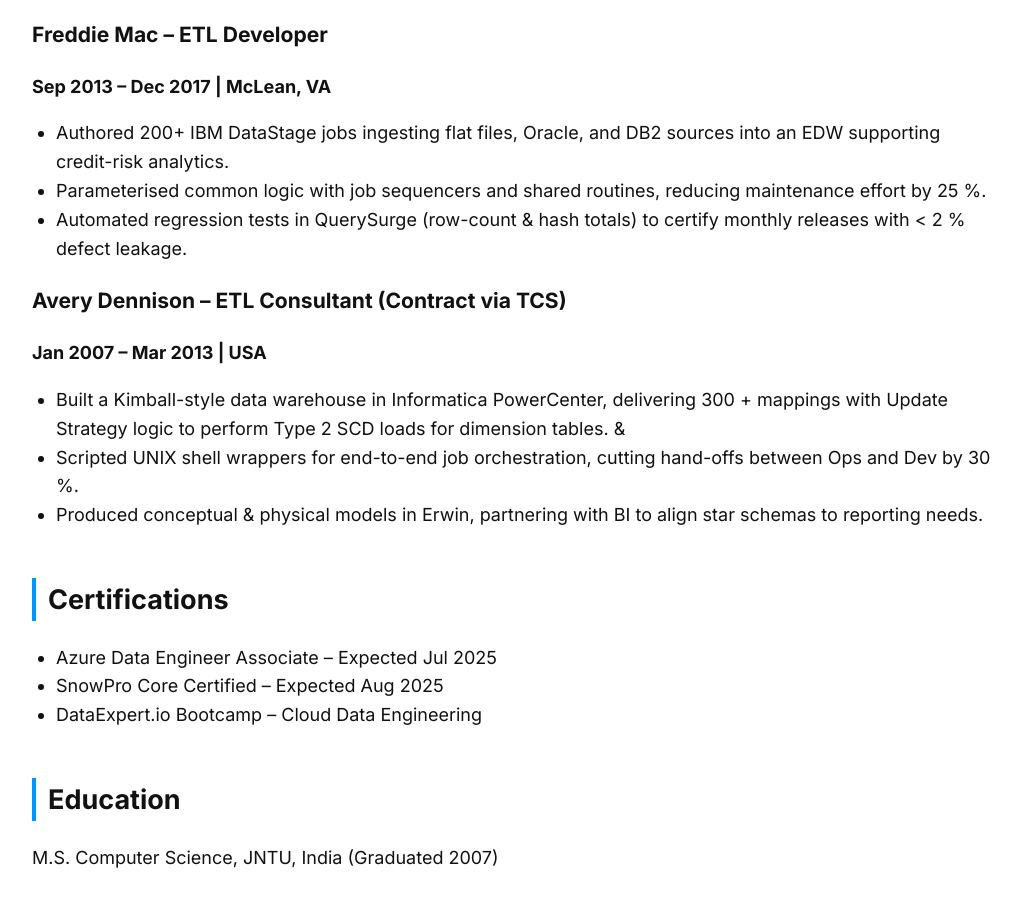
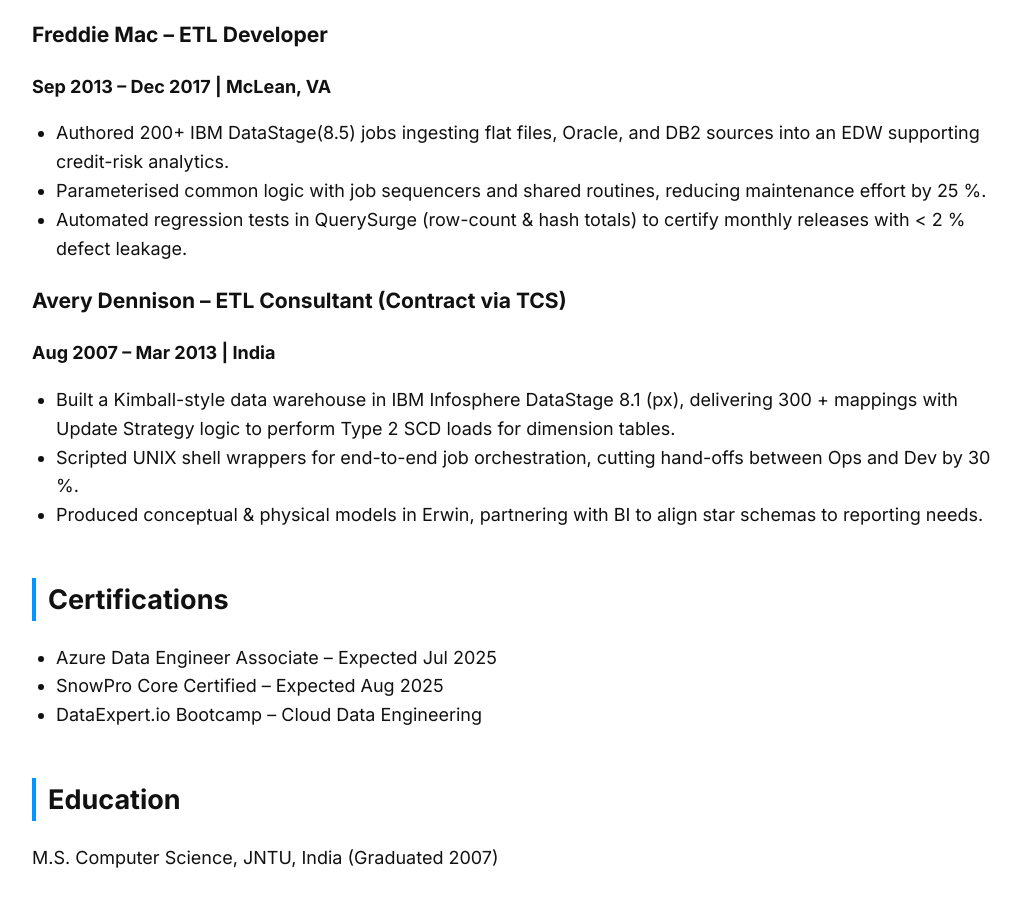
Before and after one commit to rekhamallam/rekha-mallam-site, a plain HTML site: page index.html in a window 1280 px wide. Shown: the part 1611-2518 px from the top of the page, without its empty margins (128-1149 px from the left). Drawn offline with Linux system fonts and the light colour scheme.

```diff
--- a/index.html
+++ b/index.html
@@ -71,7 +71,7 @@
   <h3>Freddie&nbsp;Mac – ETL Developer</h3>
   <p><strong>Sep&nbsp;2013 – Dec&nbsp;2017&nbsp;|&nbsp;McLean, VA</strong></p>
   <ul>
-    <li>Authored 200+ IBM DataStage jobs ingesting flat files, Oracle, and DB2 sources into an EDW supporting credit-risk analytics.</li>
+    <li>Authored 200+ IBM DataStage(8.5) jobs ingesting flat files, Oracle, and DB2 sources into an EDW supporting credit-risk analytics.</li>
     <li>Parameterised common logic with job sequencers and shared routines, reducing maintenance effort by 25 %.</li>
     <li>Automated regression tests in QuerySurge (row-count&nbsp;&amp;&nbsp;hash totals) to certify monthly releases with &lt; 2 % defect leakage.</li>
   </ul>
@@ -79,9 +79,9 @@
 
 <article>
   <h3>Avery&nbsp;Dennison – ETL Consultant <span>(Contract via&nbsp;TCS)</span></h3>
-  <p><strong>Jan&nbsp;2007 – Mar&nbsp;2013&nbsp;|&nbsp;USA</strong></p>
+  <p><strong>Aug&nbsp;2007 – Mar&nbsp;2013&nbsp;|&nbsp;India</strong></p>
   <ul>
-    <li>Built a Kimball-style data warehouse in Informatica PowerCenter, delivering 300 + mappings with Update Strategy logic to perform Type 2 SCD loads for dimension tables.&nbsp;&amp;&nbsp;</li>
+    <li>Built a Kimball-style data warehouse in IBM Infosphere DataStage 8.1 (px), delivering 300 + mappings with Update Strategy logic to perform Type 2 SCD loads for dimension tables.</li>
     <li>Scripted UNIX shell wrappers for end-to-end job orchestration, cutting hand-offs between Ops and Dev by 30 %.</li>
     <li>Produced conceptual &amp; physical models in Erwin, partnering with BI to align star schemas to reporting needs.</li>
   </ul>
```
